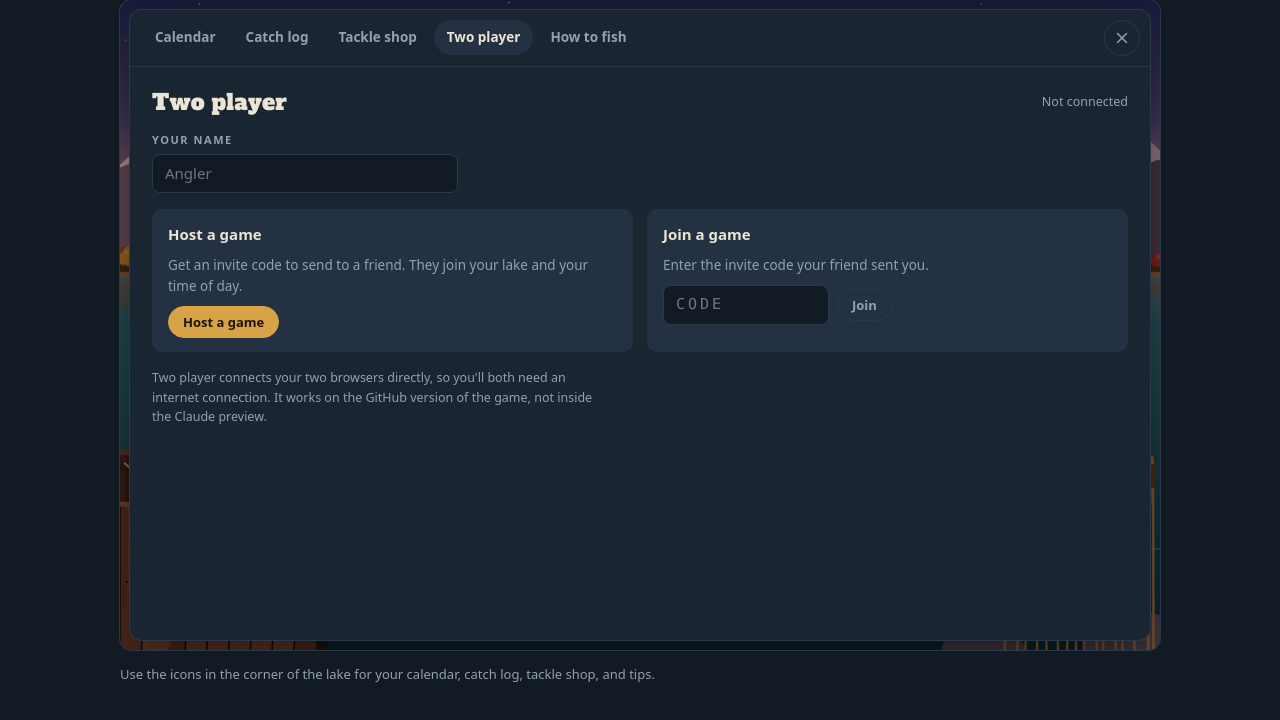
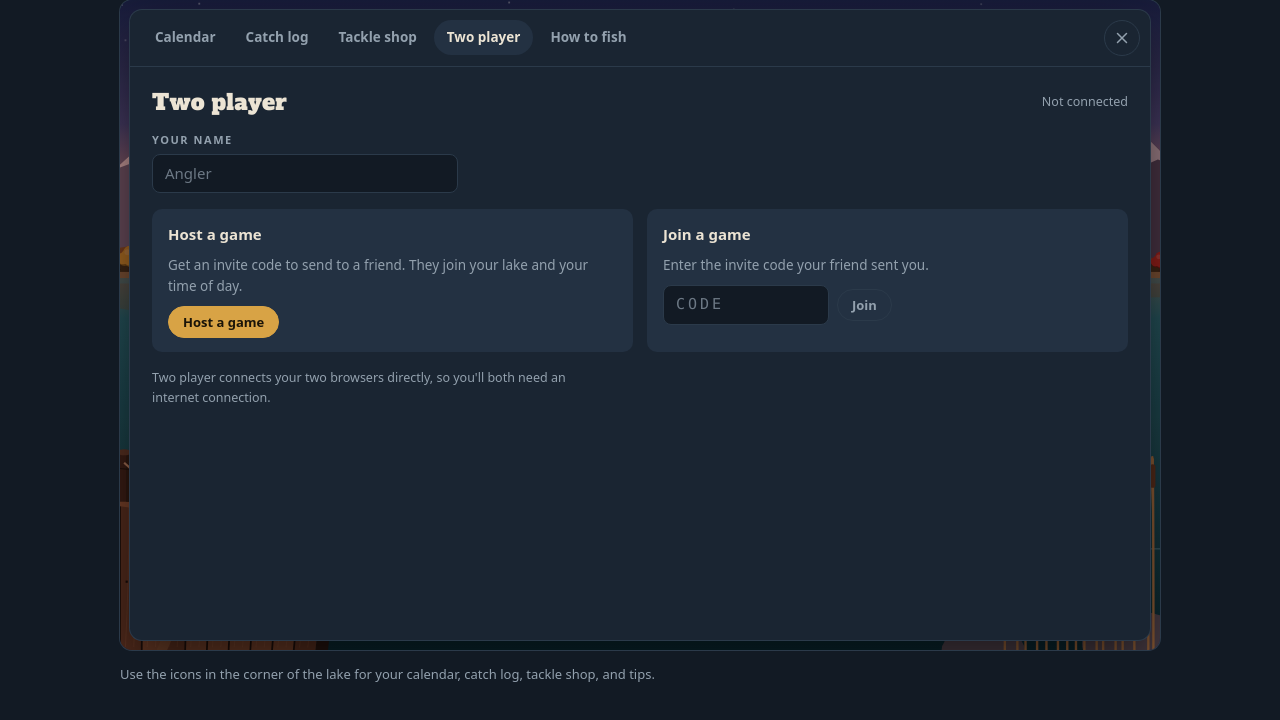
Before and after one commit to JohnnyElbows69/Last-Light-Lake, a plain HTML site: page index.html in a window 1280 px wide. Both pictures are taken after a click on the button 999 px from the left and 134 px from the top of the page. Shown: the part 106-826 px from the top of the page. Drawn offline with Linux system fonts and the light colour scheme; animation ran at ten frames a second; a web font is replaced by a local one.

Commit message:
Add files via upload

```diff
--- a/index.html
+++ b/index.html
@@ -541,7 +541,7 @@ input.code{font-family:var(--mono); text-transform:uppercase; letter-spacing:.2e
           </div>
 
           <p class="duo-msg" id="duoMsg" role="status"></p>
-          <p class="duo-note">Two player connects your two browsers directly, so you'll both need an internet connection. It works on the GitHub version of the game, not inside the Claude preview.</p>
+          <p class="duo-note">Two player connects your two browsers directly, so you'll both need an internet connection.</p>
         </section>
 
         <section class="pane how" data-tab="help">
```
